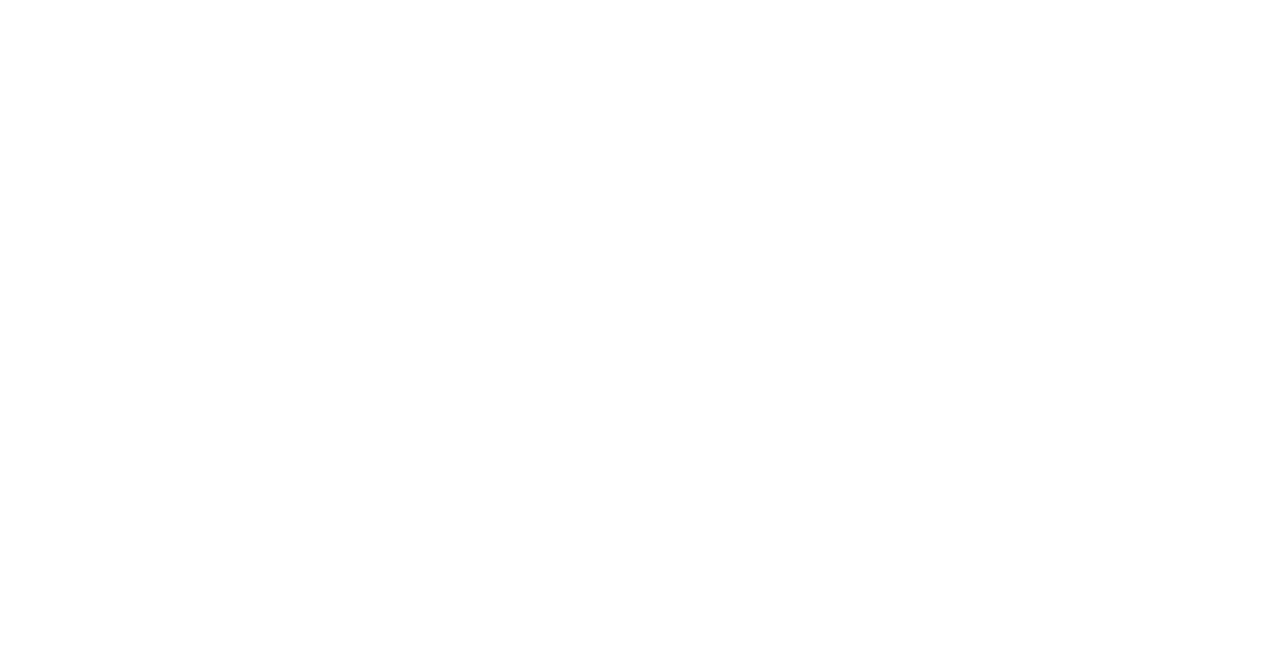
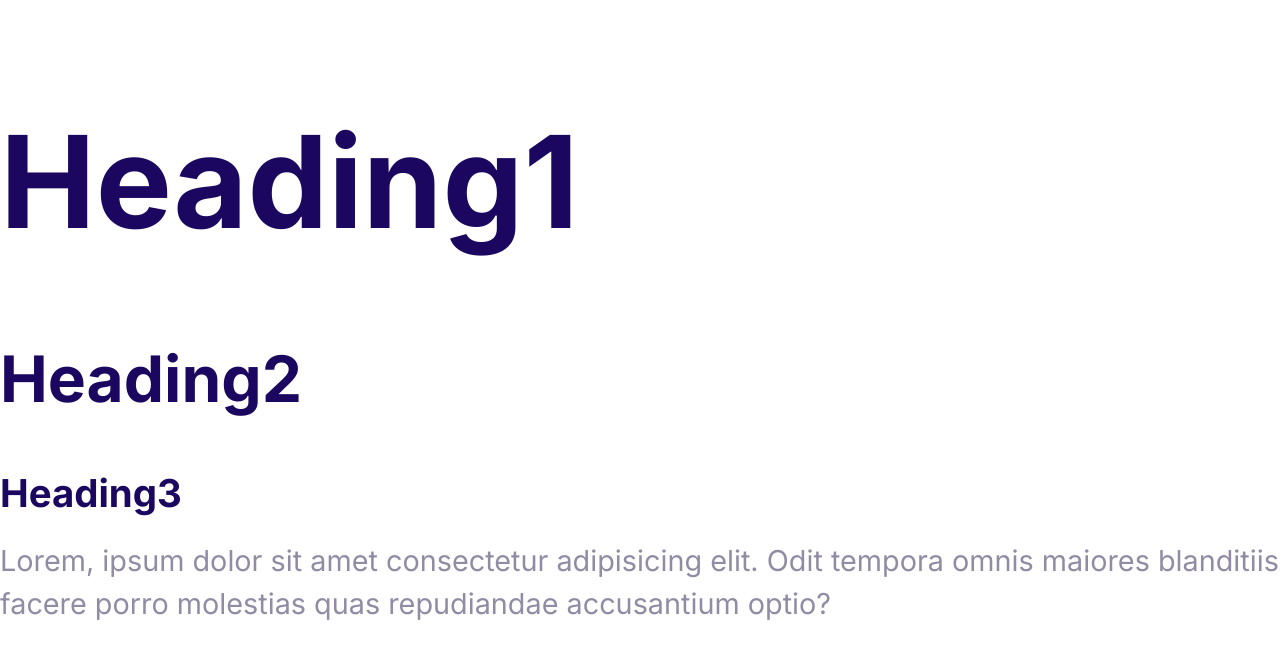
Before and after one commit to mdssfi/mds, a plain HTML site: page index.html in a window 1280 px wide. Drawn offline with Linux system fonts and the light colour scheme.

Commit message:
Define the styles for the fonts.

```diff
--- a/css/styles.css
+++ b/css/styles.css
@@ -5,3 +5,55 @@
   --color-headings: #1b0760;
   --color-body: #918ca4;
 }
+
+html {
+  font: 62.5%;
+}
+
+body {
+  font-family: Inter, Arial, Arial, Helvetica, sans-serif;
+  color: var(--color-body);
+  font-size: 2.4rem;
+  line-height: 1.5;
+}
+
+h1,
+h2,
+h3 {
+  color: var(--color-headings);
+  margin-bottom: 1rem;
+}
+
+h1 {
+  font-size: 7rem;
+}
+
+h2 {
+  font-size: 4rem;
+}
+
+h3 {
+  font-size: 3rem;
+}
+
+p {
+  margin-top: 0;
+}
+
+@media screen and (min-width: 1024px) {
+  body {
+    font-size: 1.8rem;
+  }
+
+  h1 {
+    font-size: 8rem;
+  }
+
+  h2 {
+    font-size: 4rem;
+  }
+
+  h3 {
+    font-size: 2.4rem;
+  }
+}
--- a/index.html
+++ b/index.html
@@ -1,14 +1,27 @@
 <!DOCTYPE html>
 <html lang="en">
-<head>
-    <meta charset="UTF-8">
-    <meta http-equiv="X-UA-Compatible" content="IE=edge">
-    <meta name="viewport" content="width=device-width, initial-scale=1.0">
+  <head>
+    <meta charset="UTF-8" />
+    <meta http-equiv="X-UA-Compatible" content="IE=edge" />
+    <meta name="viewport" content="width=device-width, initial-scale=1.0" />
     <title>Document</title>
-    <link rel="stylesheet" href="css/normalize.css">
-    <link rel="stylesheet" href="css/styles.css">
-</head>
-<body>
-
-</body>
+    <link rel="preconnect" href="https://fonts.googleapis.com" />
+    <link rel="preconnect" href="https://fonts.gstatic.com" crossorigin />
+    <link
+      href="https://fonts.googleapis.com/css2?family=Inter:wght@400;700&display=swap"
+      rel="stylesheet"
+    />
+    <link rel="stylesheet" href="css/normalize.css" />
+    <link rel="stylesheet" href="css/styles.css" />
+  </head>
+  <body>
+    <h1>Heading1</h1>
+    <h2>Heading2</h2>
+    <h3>Heading3</h3>
+    <p>
+      Lorem, ipsum dolor sit amet consectetur adipisicing elit. Odit tempora
+      omnis maiores blanditiis facere porro molestias quas repudiandae
+      accusantium optio?
+    </p>
+  </body>
 </html>
```
